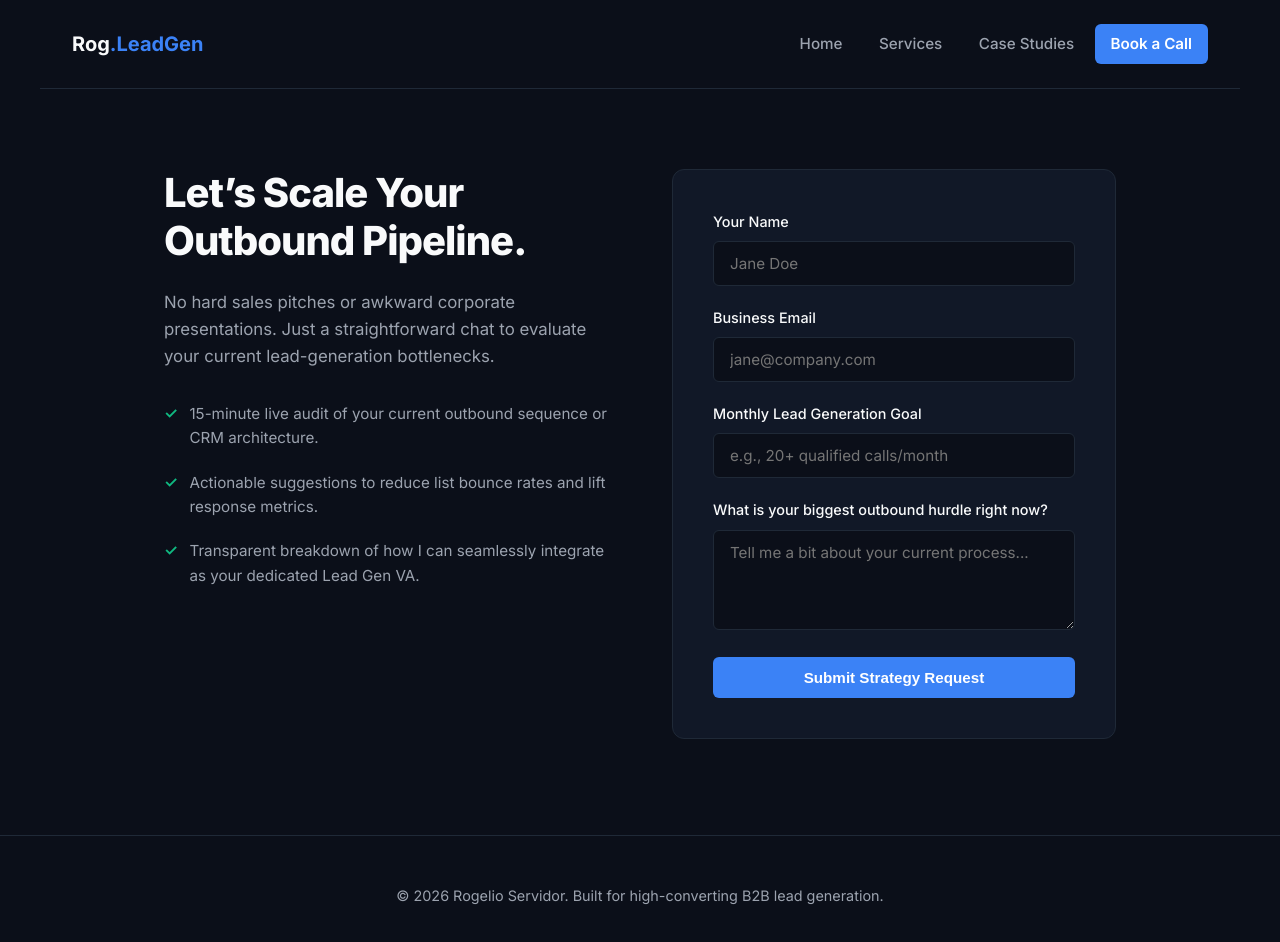
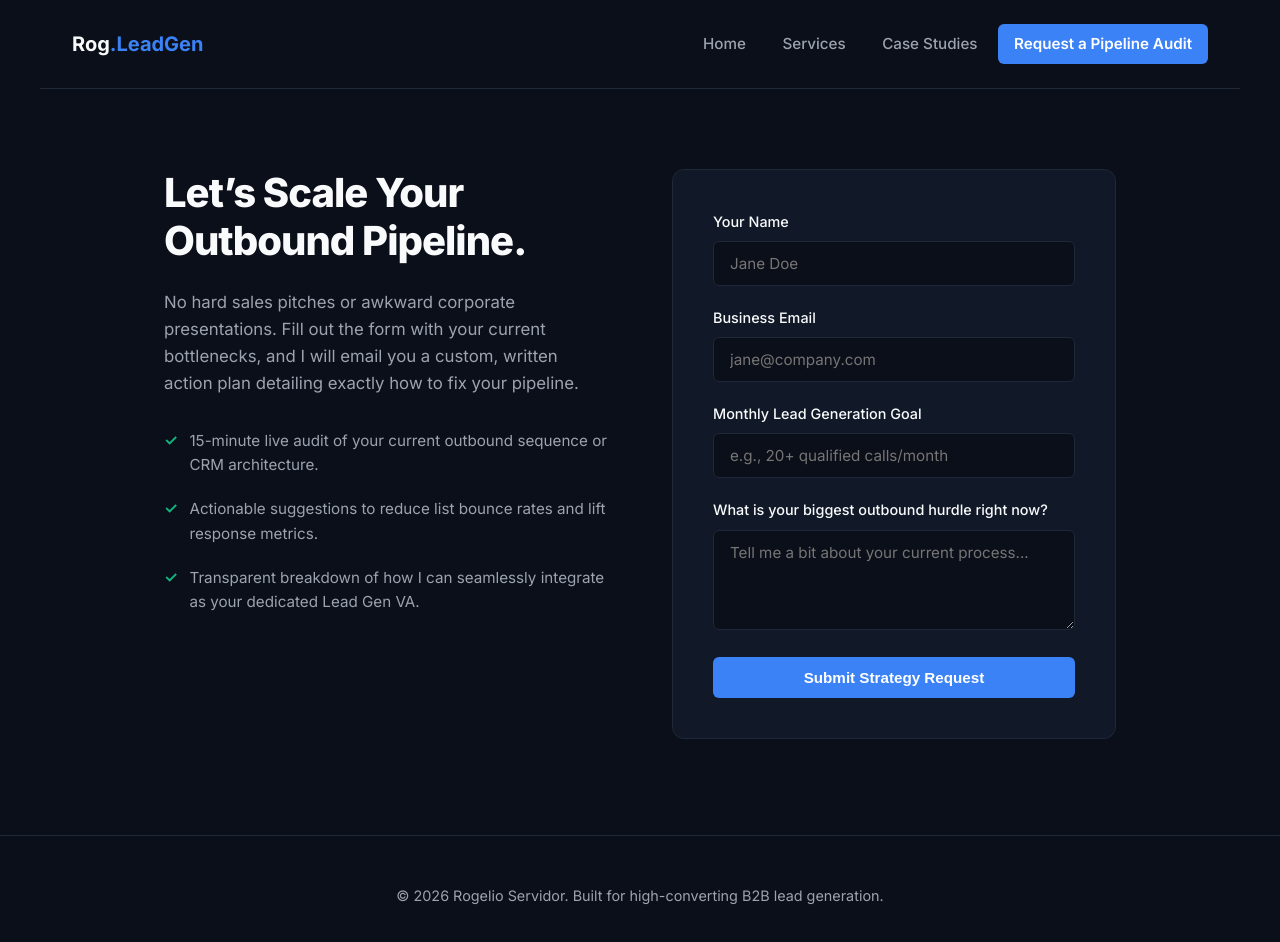
Before and after one commit to rps-learn/lead-gen, a plain HTML site: page contact.html in a window 1280 px wide. Drawn offline with Linux system fonts and the light colour scheme.

Commit message:
button text update

```diff
--- a/contact.html
+++ b/contact.html
@@ -201,14 +201,14 @@
             <a href="index.html">Home</a>
             <a href="index.html#services">Services</a>
             <a href="case-studies.html">Case Studies</a>
-            <a href="contact.html" class="btn" style="padding: 0.5rem 1rem; margin-left: 1rem;">Book a Call</a>
+            <a href="contact.html" class="btn" style="padding: 0.5rem 1rem; margin-left: 1rem;">Request a Pipeline Audit</a>
         </nav>
     </header>
 
     <div class="contact-wrapper">
         <div class="contact-info">
             <h1>Let’s Scale Your Outbound Pipeline.</h1>
-            <p>No hard sales pitches or awkward corporate presentations. Just a straightforward chat to evaluate your current lead-generation bottlenecks.</p>
+            <p>No hard sales pitches or awkward corporate presentations. Fill out the form with your current bottlenecks, and I will email you a custom, written action plan detailing exactly how to fix your pipeline.</p>
 
             <ul class="perk-list">
                 <li class="perk-item">
```
Also changed, not shown: case-studies.html (+2 -2 lines), index.html (+2 -2 lines), success.html (+1 -1 lines).
